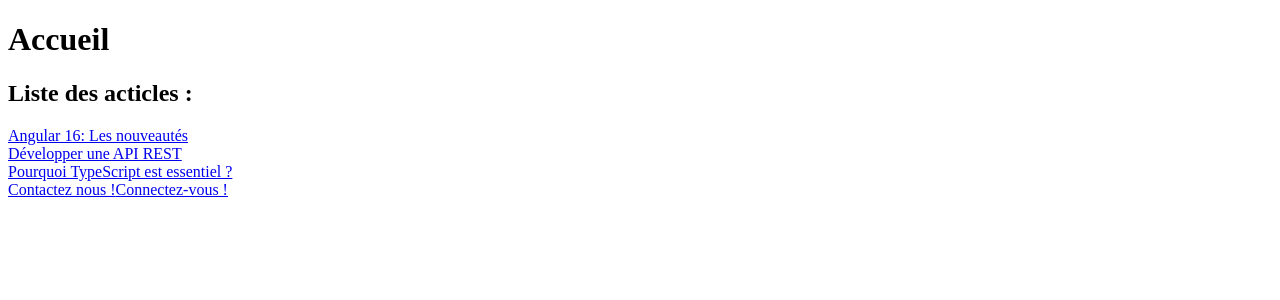
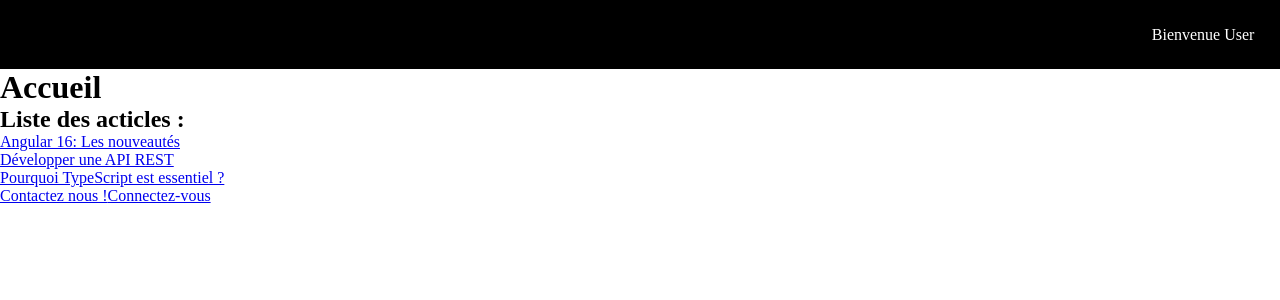
Before and after one commit to EmmanuelleBonoli/wildBlog, an Angular app: page / in a window 1280 px wide. Shown: the top 300 px of the page. Built offline with nearby package versions, Linux system fonts and the light colour scheme.

Commit message:
add @input for header

```diff
--- a/src/app/article-component/article-component.component.ts
+++ b/src/app/article-component/article-component.component.ts
@@ -1,4 +1,4 @@
-import { Component, inject } from '@angular/core';
+import { Component, inject, Input } from '@angular/core';
 import { FormsModule } from '@angular/forms';
 import { CommonModule } from '@angular/common';
 import { ActivatedRoute } from '@angular/router';
--- /dev/null
+++ b/src/app/header/header.component.html
@@ -0,0 +1,7 @@
+<header>
+  @if(statusUser){
+  <div>Bienvenue User</div>
+  }@else {
+  <button>Connectez-vous</button>
+  }
+</header>
--- /dev/null
+++ b/src/app/header/header.component.scss
@@ -0,0 +1,8 @@
+header {
+  background-color: black;
+  color: white;
+  display: flex;
+  align-items: flex-end;
+  justify-content: flex-end;
+  padding: 2%;
+}
--- a/src/app/home-page/home-page.component.html
+++ b/src/app/home-page/home-page.component.html
@@ -1,3 +1,4 @@
+<app-header [statusUser]="statusUser"></app-header>
 <h1>Accueil</h1>
 <h2>Liste des acticles :</h2>
 <div class="listOfArticles">
@@ -7,4 +8,4 @@
 </div>
 
 <a [routerLink]="['/contact']">Contactez nous !</a>
-<a [routerLink]="['/signup']">Connectez-vous !</a>
+<a [routerLink]="['/Connectez-vous !']">Connectez-vous </a>
--- a/src/app/home-page/home-page.component.ts
+++ b/src/app/home-page/home-page.component.ts
@@ -4,11 +4,12 @@ import {
   ArticleService,
   Article,
 } from '../service/article-service/article-service.component';
-
+import { ArticleComponentComponent } from '../article-component/article-component.component';
+import { HeaderComponent } from '../header/header.component';
 @Component({
   selector: 'app-home-page',
   standalone: true,
-  imports: [RouterLink],
+  imports: [RouterLink, ArticleComponentComponent, HeaderComponent],
   templateUrl: './home-page.component.html',
   styleUrl: './home-page.component.scss',
 })
@@ -16,6 +17,8 @@ export class HomePageComponent {
   articles: Article[] = [];
   articleService: ArticleService = inject(ArticleService);
 
+  statusUser: boolean = true;
+
   ngOnInit() {
     this.articles = this.articleService.getArticles();
   }
--- a/src/styles.scss
+++ b/src/styles.scss
@@ -1 +1,6 @@
 /* You can add global styles to this file, and also import other style files */
+* {
+  margin: 0;
+  padding: 0;
+  box-sizing: border-box;
+}
```
Also changed, not shown: src/app/app.component.html (+0 -15 lines), src/app/header/header.component.ts (added, +12 -0 lines), 1 other file (tests, documents, lock files or other folders).
